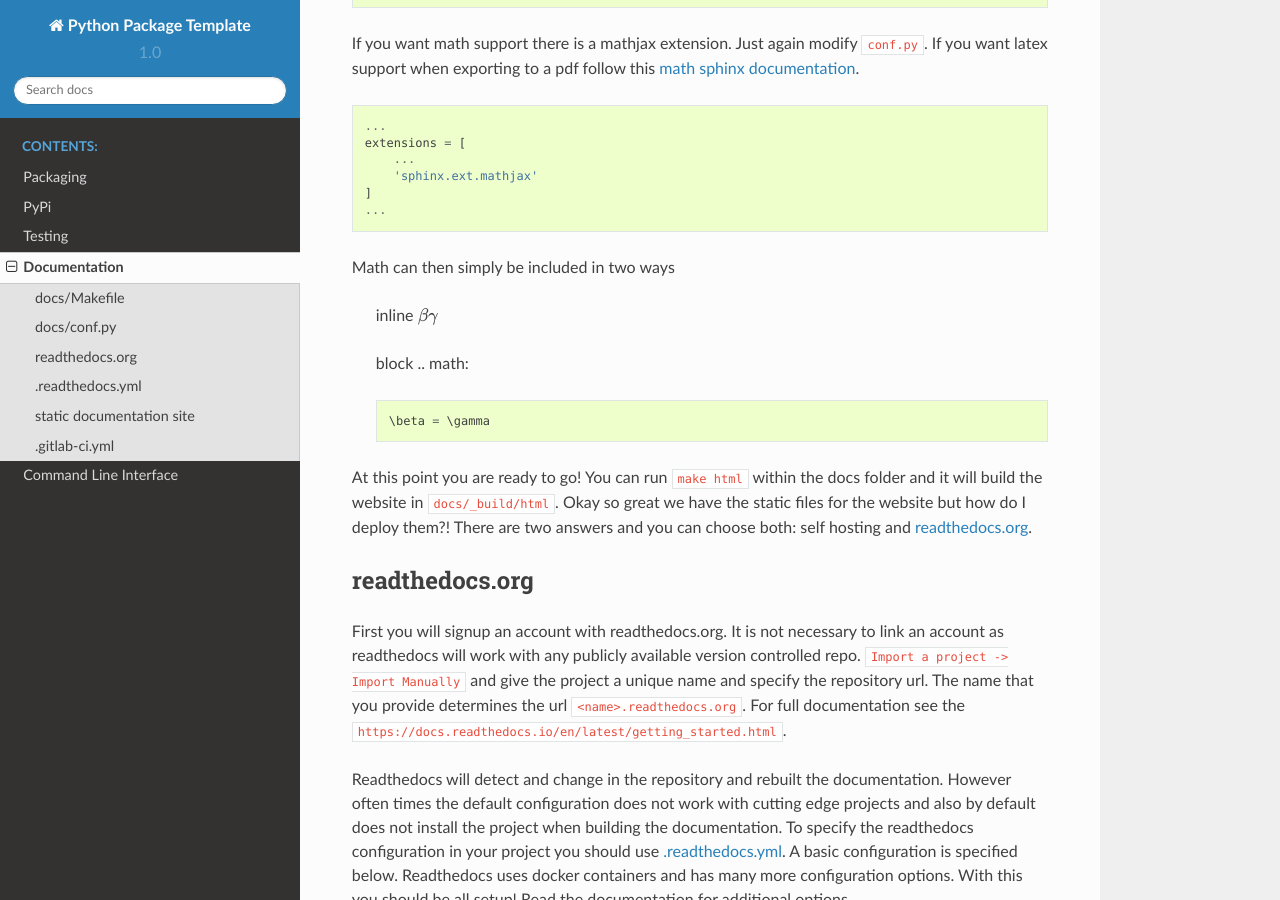
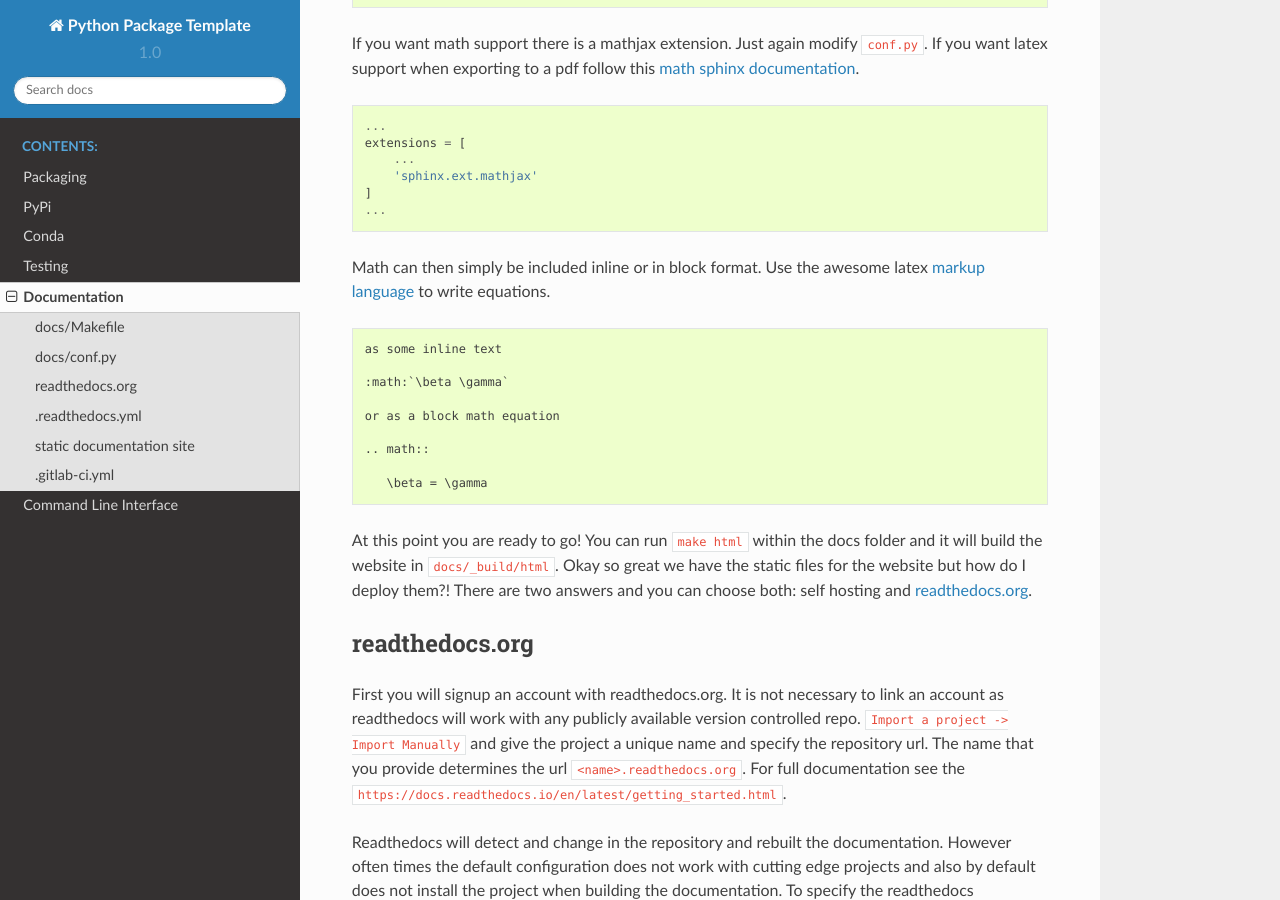
Before and after one commit to dazza-codes/aio-aws, a Sphinx documentation site: the page built from docs/documentation.rst, in a window 1280 px wide and 900 px high, scrolled down 1779 px. Built offline with Sphinx 7.4.7 and the Read the Docs theme 2.0.0, drawn with Linux system fonts in a browser that asks for light colours.

```diff
--- a/docs/documentation.rst
+++ b/docs/documentation.rst
@@ -121,12 +121,19 @@
    ]
    ...
 
-Math can then simply be included in two ways
+Math can then simply be included inline or in block format. Use the
+awesome latex `markup language
+<https://en.wikibooks.org/wiki/LaTeX/Mathematics>`_ to write
+equations.
 
-  inline
+::
+
+  as some inline text
+
   :math:`\beta \gamma`
 
-  block
+  or as a block math equation
+
   .. math::
 
      \beta = \gamma
--- a/docs/testing.rst
+++ b/docs/testing.rst
@@ -25,7 +25,7 @@
 setup.cfg
 ---------
 
-.. code-block:: config
+::
 
    [aliases]
    test=pytest
```
Also changed, not shown: docs/conda.rst (added, +66 -0 lines), docs/index.rst (+5 -3 lines), .gitlab-ci.yml.
